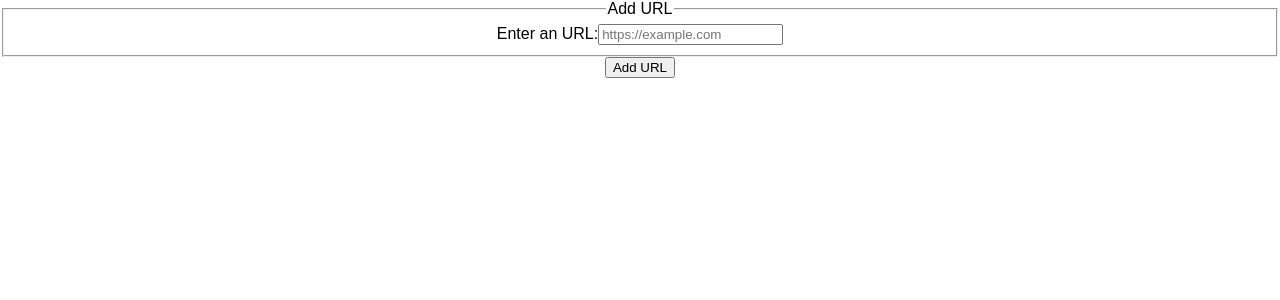
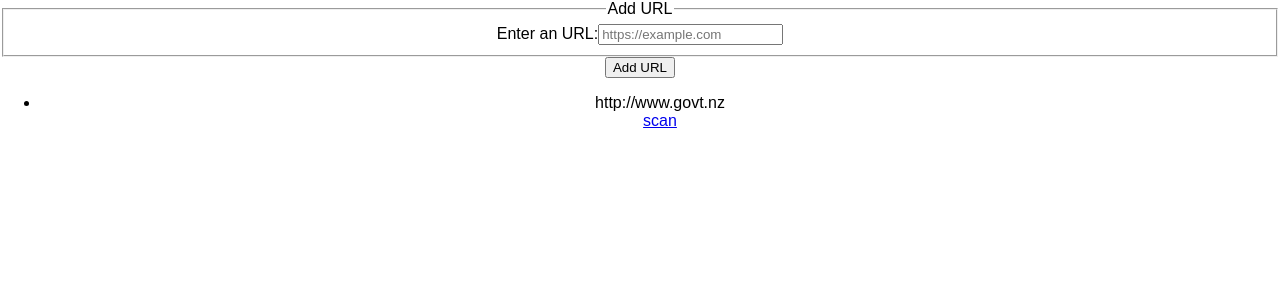
Before and after one commit to jvdanker/mug, a React (Create React App) app in the folder mugweb/: page / in a window 1280 px wide. Shown: the top 300 px of the page. Built offline with nearby package versions, Linux system fonts and the light colour scheme.

Commit message:
refactoring

```diff
--- a/mugweb/src/App.js
+++ b/mugweb/src/App.js
@@ -7,19 +7,20 @@ class App extends Component {
         super(props);
 
         this.state = {
-            urls: [],
+            urls: ['http://www.govt.nz'],
             url: ''
         };
 
         this.handleChange = this.handleChange.bind(this);
-        this.add = this.add.bind(this);
+        this.addUrl = this.addUrl.bind(this);
+        this.scanLink = this.scanLink.bind(this);
     }
 
     handleChange(event) {
         this.setState({url: event.target.value});
     }
 
-    add(event) {
+    addUrl(event) {
         event.preventDefault();
 
         const urls = this.state.urls;
@@ -30,16 +31,29 @@ class App extends Component {
         });
     }
 
+    scanLink(event) {
+        event.preventDefault();
+
+        fetch("/scan").then(res => console.log(res))
+            .catch(error => console.error('Error:', error))
+            .then(response => console.log('Success:', response));
+    }
+
     render() {
         const listItems = this.state.urls.map((url, index) =>
             <li key={index}>
-                {url}
+                <div>
+                    {url}
+                </div>
+                <div>
+                    <a href="scan-link.html" onClick={this.scanLink}>scan</a>
+                </div>
             </li>
         );
 
         return (
             <div className="App">
-                <form onSubmit={this.add}>
+                <form onSubmit={this.addUrl}>
                     <fieldset>
                         <legend>Add URL</legend>
 
```
